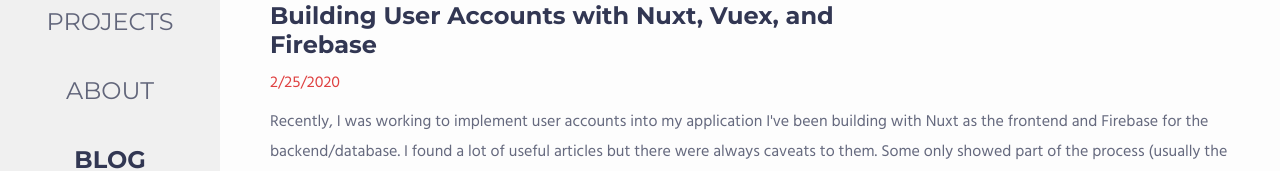
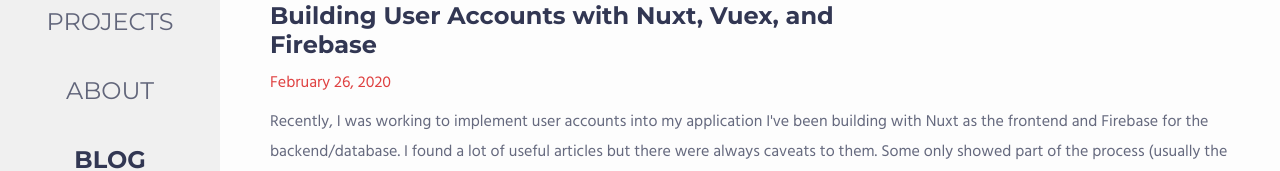
Before and after one commit to drewclem/drewclem.github.io, a Gatsby site: page /blog in a window 1280 px wide. Shown: the part 181-352 px from the top of the page. Built offline with nearby package versions, Linux system fonts and the light colour scheme; Gatsby itself is replaced by a stand-in of ours.

Commit message:
Update Blog “building-user-accounts-with-nuxt-vuex-and-firebase”

```diff
--- a/src/pages/posts/building-user-accounts-with-nuxt-vuex-and-firebase.md
+++ b/src/pages/posts/building-user-accounts-with-nuxt-vuex-and-firebase.md
@@ -2,7 +2,7 @@
 layout: blog
 title: 'Building User Accounts with Nuxt, Vuex, and Firebase'
 path: /user-accounts-with-nuxt-firebase-vuex
-publishdate: 2/25/2020
+publishdate: 'February 26, 2020'
 ---
 Recently, I was working to implement user accounts into my application I've been building with Nuxt as the frontend and Firebase for the backend/database. I found a lot of useful articles but there were always caveats to them. Some only showed part of the process (usually the part I already had figured out) or they used a method that was way more verbose than what my situation called for. That brings us here! Without further adieux, Building user accounts with Nuxt, Firebase, and Vuex in the simplest way I know.
 
```
